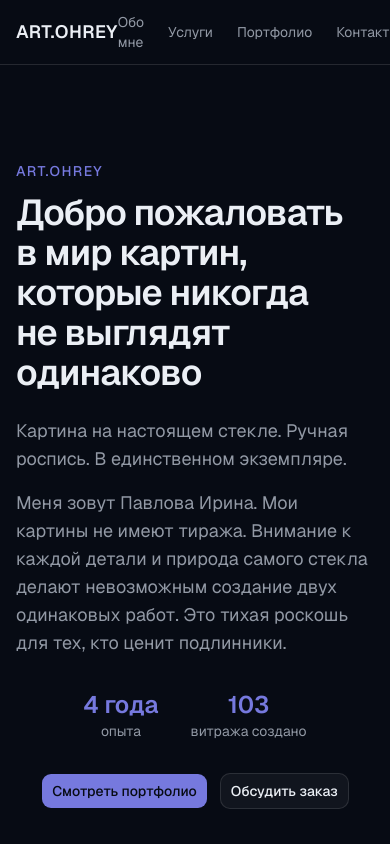
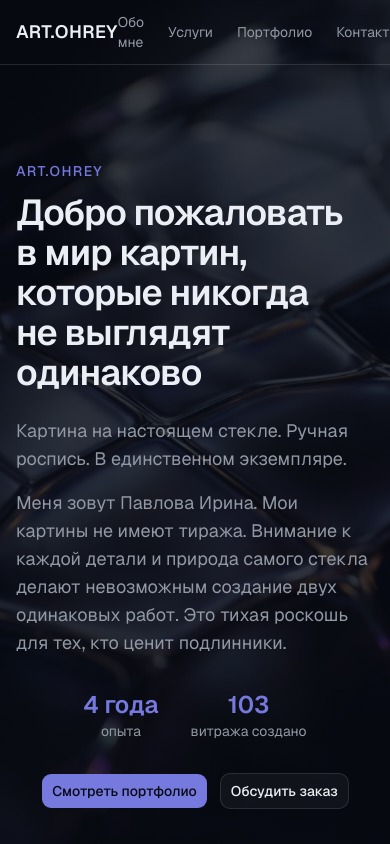
Before and after one commit to morkelebthennei-hub/site_pavlova, a Next.js app: page / in a window 390 px wide. Shown: the top 844 px of the page. Built offline with nearby package versions, Linux system fonts and the light colour scheme; no server answers.

Commit message:
feat: add dark-theme background image with readability overlay
Co-Authored-By: Claude Sonnet 5.5 <noreply@anthropic.com>

```diff
--- a/app/globals.css
+++ b/app/globals.css
@@ -136,6 +136,39 @@
   }
 }
 
+.site-bg {
+  display: none;
+}
+
+.dark .site-bg {
+  display: block;
+  position: fixed;
+  inset: 0;
+  z-index: -1;
+  pointer-events: none;
+  background-color: oklch(0.15 0.02 265);
+  background-image:
+    linear-gradient(
+      to right,
+      oklch(0.15 0.02 265 / 0.5),
+      oklch(0.15 0.02 265 / 0.8) 28%,
+      oklch(0.15 0.02 265 / 0.8) 72%,
+      oklch(0.15 0.02 265 / 0.5)
+    ),
+    url("/images/bg/bg-dark.webp");
+  background-size: cover;
+  background-position: center;
+  background-repeat: no-repeat;
+}
+
+@media (max-width: 1100px) {
+  .dark .site-bg {
+    background-image:
+      linear-gradient(oklch(0.15 0.02 265 / 0.8), oklch(0.15 0.02 265 / 0.8)),
+      url("/images/bg/bg-dark.webp");
+  }
+}
+
 @layer base {
   * {
     @apply border-border outline-ring/50;
--- a/app/layout.tsx
+++ b/app/layout.tsx
@@ -61,6 +61,7 @@ export default function RootLayout({ children }: LayoutProps<"/">) {
           enableSystem={false}
           disableTransitionOnChange
         >
+          <div aria-hidden className="site-bg" />
           <SiteHeader />
           <main className="flex-1">{children}</main>
           <SiteFooter />
```
Also changed, not shown: public/images/bg/bg-dark.webp (added), 1 other file (tests, documents, lock files or other folders).
